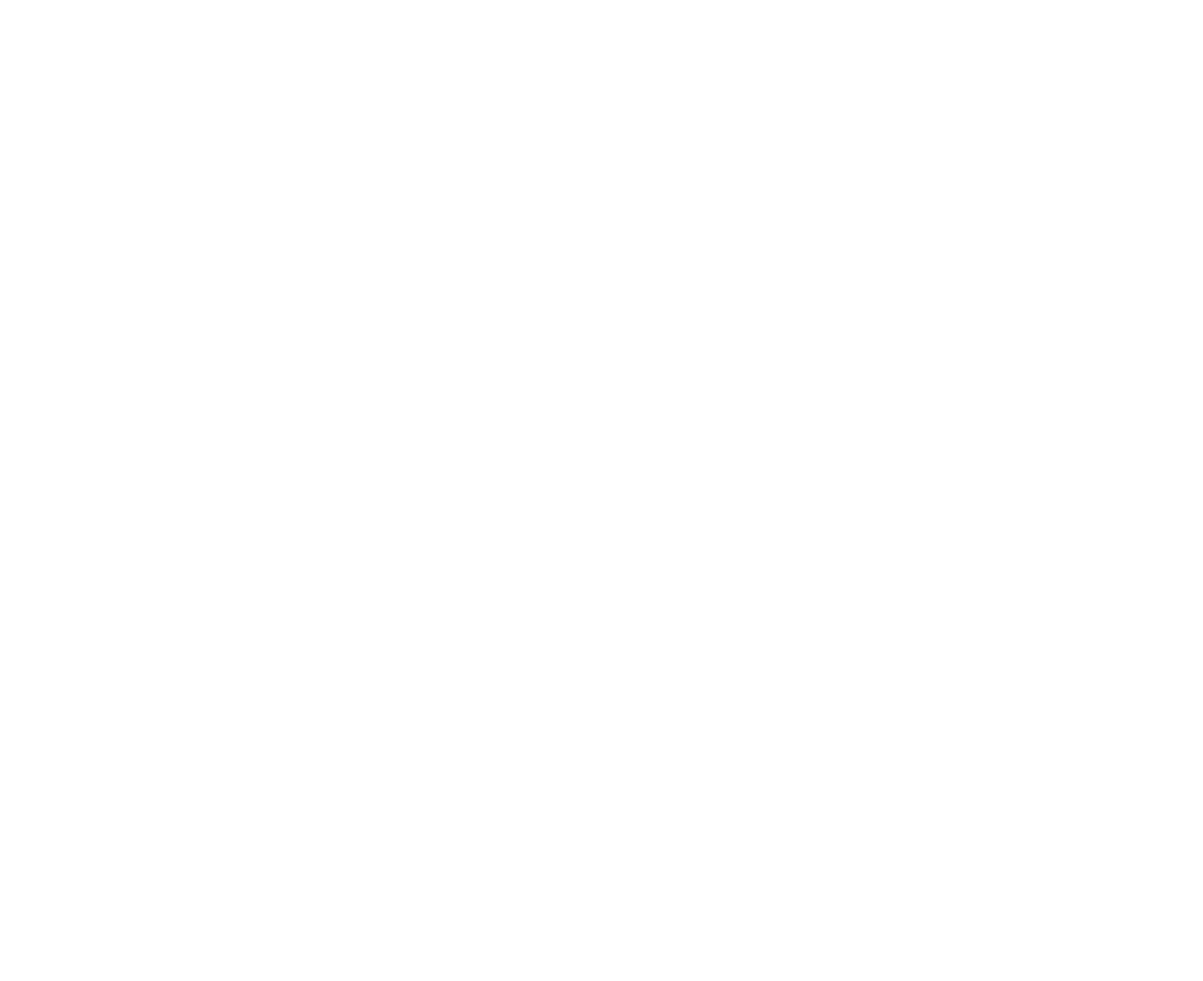
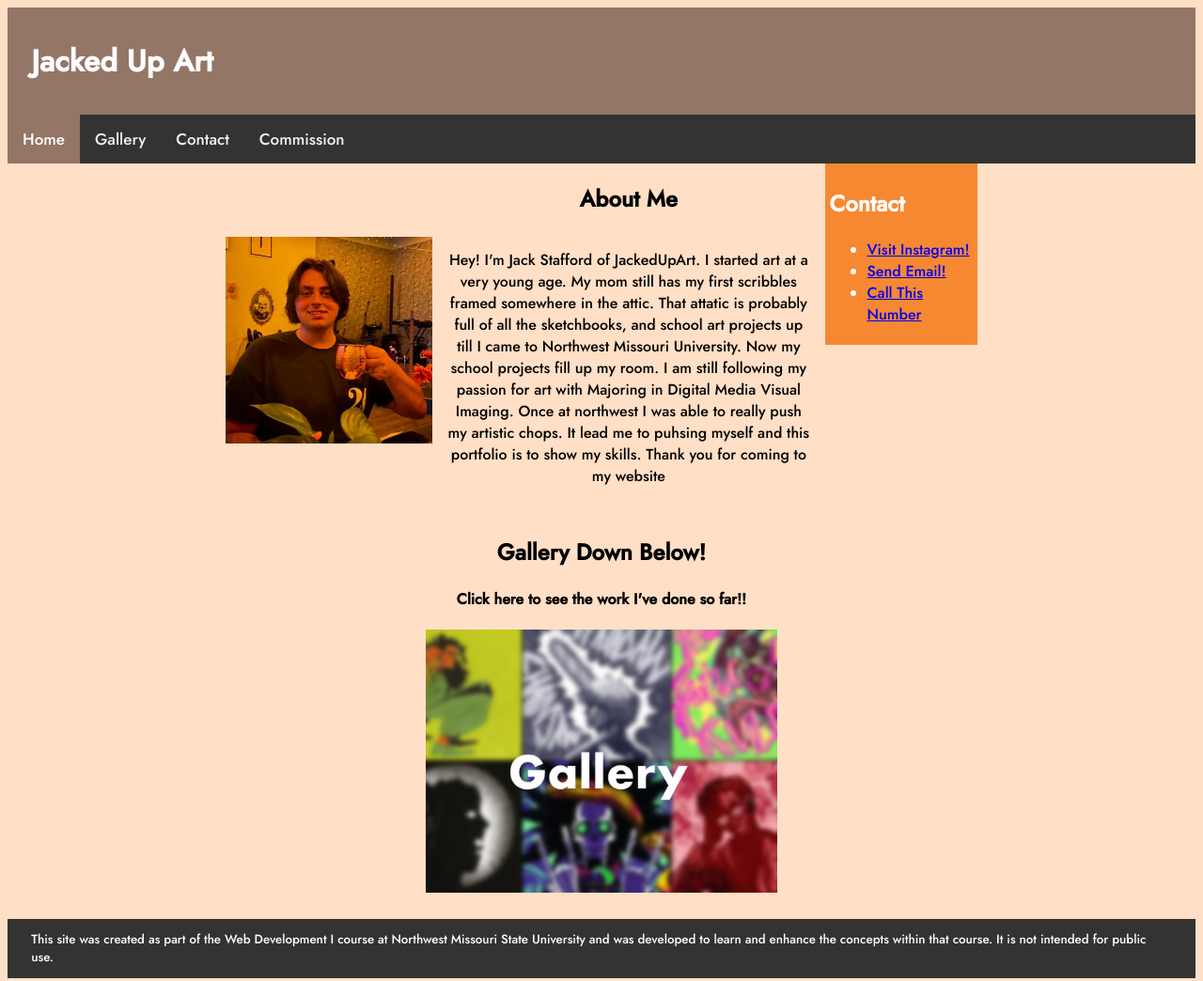
Before and after one commit to 144Sp23/web-project-YourmomlovesJack, a plain HTML site: page index.html in a window 1280 px wide. Shown: the whole page at 94% size. Before the commit the page ends 800 px from the top, so only its background shows below. Drawn offline with Linux system fonts and the light colour scheme.

Commit message:
did work

```diff
--- /dev/null
+++ b/css/styles.css
@@ -0,0 +1,140 @@
+/* Add a black background color to the top navigation */
+.topnav {
+  font-family:'Jost', sans-serif;
+  background-color: #333;
+  overflow: hidden;
+}
+
+/* Style the links inside the navigation bar */
+.topnav a {
+  float: left;
+  color: #f2f2f2;
+  text-align: center;
+  padding: 14px 16px;
+  text-decoration: none;
+  font-size: 17px;
+}
+
+/* Change the color of links on hover */
+.topnav a:hover {
+  background-color: #ddd;
+  color: black;
+}
+
+/* Add a color to the active/current link */
+.topnav a.active {
+  background-color: #937666ff;
+  color: white;
+}
+
+#Contact li:hover{
+  background-color: #FFDFC6;
+}
+hr {
+  height:5px;
+  border-width:0;
+  background-color:#937666ff;
+}
+
+body {
+  background-color: #FFDFC6;
+}
+header {
+  background-color: #937666ff;
+  padding: 1% 2%;
+  color: white
+}
+nav, header, main, footer {
+   font-family: 'Jost', sans-serif;
+}
+main, nav, nav li {
+  text-align: center;
+}
+footer {
+  background-color:#333;
+  color: white;
+  padding: 1% 2%;
+  font-size: 10pt;
+}
+
+image {
+  padding-left: 1rem;
+}
+
+p {
+  padding: 1rem;
+}
+/*Grid layout for contact*/
+.grid-index {
+  display: grid;
+  grid-template: "aboutme Contact";
+  max-width: 800px;
+  justify-content: center;
+  margin: 0 auto;
+}
+
+.aboutme {
+  display: flex;
+  align-items: center;
+  flex-direction: row;
+  flex-wrap: wrap;
+  justify-content: center;
+}
+
+/* Media Query for Tablet Viewpoint */
+@media only screen and (min-width: 600px) {
+  .aboutme {
+    display: flex;
+    align-items: center;
+    flex-direction: row;
+    justify-content: center;
+    flex-wrap: nowrap;
+  }
+}
+
+.grid-container {
+  display: grid;
+  grid-template: "my-image my-image";
+  max-width: 800px;
+  justify-content: center;
+  margin: 0 auto;
+}
+
+.my-image {
+  padding: 0.5rem;
+  grid-area: "my-image";
+}
+
+.image-grid {
+  display: flex;
+  max-width: 800px;
+  margin: 0 auto;
+  flex-direction: column-reverse;
+  flex-wrap: wrap;
+}
+
+/* Media Query for Desktop Viewpoint */
+@media only screen and (min-width: 733px) {
+  .image-grid {
+    display: flex;
+    max-width: 800px;
+    margin: 0 auto;
+
+    flex-direction: row;
+    flex-wrap: nowrap;
+  }
+}
+
+
+#ContactParent {
+
+}
+
+#Contact {
+  background-color: #F78832;
+  color: white;
+  padding: 3% 3%;
+  text-align: left;
+  display: block;
+  float: Right;
+}
--- a/index.html
+++ b/index.html
@@ -1,9 +1,69 @@
 <!DOCTYPE html>
 <html lang="en">
 <head>
+<title>JackedUpArts</title>
+<meta charset="utf-8">
+<link rel="stylesheet" href="css/styles.css">
+<link rel="preconnect" href="https://fonts.googleapis.com">
+<link rel="preconnect" href="https://fonts.gstatic.com" crossorigin>
+<link href="https://fonts.googleapis.com/css2?family=Jost:ital,wght@0,500;1,500&display=swap" rel="stylesheet">
+</head>
 
-</head>
-<body>
+  <body>
 
-</body>
+    <header>
+        <h1> Jacked Up Art </h1>
+    </header>
+
+    <nav>
+    <div class="topnav">
+      <a class="active" href="index.html">Home</a>
+      <a href="Gallery.html">Gallery</a>
+      <a href="contact.html">Contact</a>
+      <a href="commission.html">Commission</a>
+    </div>
+  </nav>
+ <main>
+<div class="grid-index">
+  <div class="aboutme">
+    <img src="images/Aboutme.jpeg" alt="Picture of Jack Stafford" height="220" width="220">
+    <div>
+      <h2> About Me </h2>
+      <p> Hey! I'm Jack Stafford of JackedUpArt. I started art at a very young age. My mom still has my first scribbles framed somewhere in the attic.
+         That attatic is probably full of all the sketchbooks, and school art projects up till I came to Northwest Missouri University. Now my school projects
+          fill up my room. I am still following my passion for art with Majoring in Digital Media Visual Imaging. Once at northwest I was able to really push my artistic chops. It lead me to puhsing myself and this portfolio is to show my skills.
+        Thank you for coming to my website </p>
+    </div>
+  </div>
+
+  <div id="ContactParent">
+    <div id="Contact">
+      <h2>Contact</h2>
+      <ul>
+    <li>
+      <a href="https://www.instagram.com/jackedup__arts/"> Visit Instagram! </a>
+    </li>
+      <li>
+        <a href="mailto: jackstack0809@gmail.com"> Send Email! </a>
+      </li>
+      <li>
+        <a href="tel:7133633212"> Call This Number </a>
+      </li>
+      </ul>
+    </div>
+  </div>
+</div>
+<div class="mediatypes"></div>
+<h2> Gallery Down Below!</h2>
+<h4>Click here to see the work I've done so far!!<h4>
+  <a href="gallery.html"><img src="images/gallery.jpg" alt="gallery" height="280" ></a>
+
+</main>
+
+  <footer>
+    This site was created as part of the Web Development I course at Northwest Missouri State University and was developed to learn and enhance the concepts within that course.  It is not intended for public use.
+  </footer>
+
+
+  </body>
 </html>
```
Also changed, not shown: Gallery.html (added, +67 -0 lines), commission.html (added, +73 -0 lines), contact.html (added, +64 -0 lines), images/Aboutme.jpeg (added), images/chainsaw.JPG (added), images/facemask.JPG (added), images/gallery.jpg (added), images/lines.JPG (added), 5 other files.
